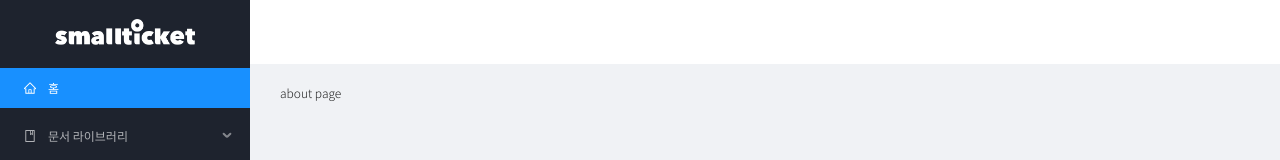
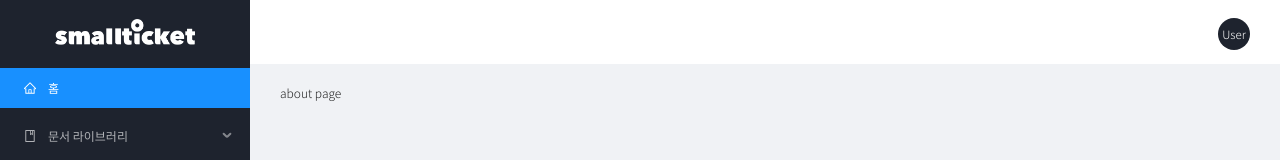
Before and after one commit to iamhoonjeong/paper-document-management, a React (Create React App) app: page /about in a window 1280 px wide. Shown: the top 160 px of the page. Built offline with nearby package versions, Linux system fonts and the light colour scheme.

Commit message:
add Avarar in Header
헤더 영역 아바타 생성

```diff
--- a/src/components/layout/Content.tsx
+++ b/src/components/layout/Content.tsx
@@ -6,7 +6,7 @@ import { Layout } from 'antd';
 import Home from '../../pages/home/Home';
 import About from '../../pages/about/About';
 
-const ContentStyled = styled(Layout.Content)`
+const StyledContent = styled(Layout.Content)`
   height: 100%;
   overflow-y: scroll;
   padding: 20px 30px 50px;
@@ -14,12 +14,12 @@ const ContentStyled = styled(Layout.Content)`
 
 const Content = () => {
   return (
-    <ContentStyled>
+    <StyledContent>
       <Switch>
         <Route path="/" exact component={Home} />
         <Route path="/about" component={About} />
       </Switch>
-    </ContentStyled>
+    </StyledContent>
   );
 };
 
--- a/src/components/layout/Header.tsx
+++ b/src/components/layout/Header.tsx
@@ -1,8 +1,28 @@
 import React from 'react';
-import { Layout } from 'antd';
+import styled from 'styled-components';
+import { Layout, Avatar } from 'antd';
+
+const StyledHeader = styled(Layout.Header)`
+  padding: 12px 30px;
+  display: flex;
+  justify-content: space-between;
+  align-items: center;
+`;
+
+const StyledAvatar = styled(Avatar)`
+  background-color: #1e232e;
+  cursor: pointer;
+`;
 
 const Header = () => {
-  return <Layout.Header className="site-layout-background"></Layout.Header>;
+  return (
+    <StyledHeader className="site-layout-background">
+      <div></div>
+      <div>
+        <StyledAvatar>User</StyledAvatar>
+      </div>
+    </StyledHeader>
+  );
 };
 
 export default Header;
--- a/src/styles/global-styled.ts
+++ b/src/styles/global-styled.ts
@@ -32,7 +32,10 @@ const GlobalStyle = createGlobalStyle`
   }
   .ant-layout-sider,
   .ant-menu.ant-menu-dark,
-  .ant-layout-sider-trigger {
+  .ant-layout-sider-trigger,
+  .ant-menu-dark .ant-menu-inline.ant-menu-sub,
+  .ant-menu.ant-menu-dark, .ant-menu-dark .ant-menu-sub,
+  .ant-menu.ant-menu-dark .ant-menu-sub {
     background-color: #1e232e;
   }
 `;
```
